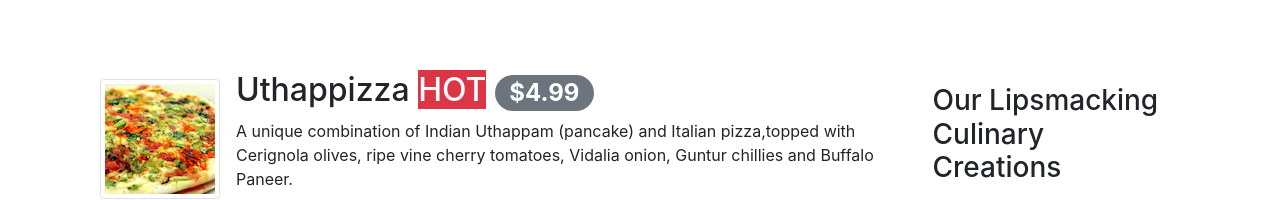
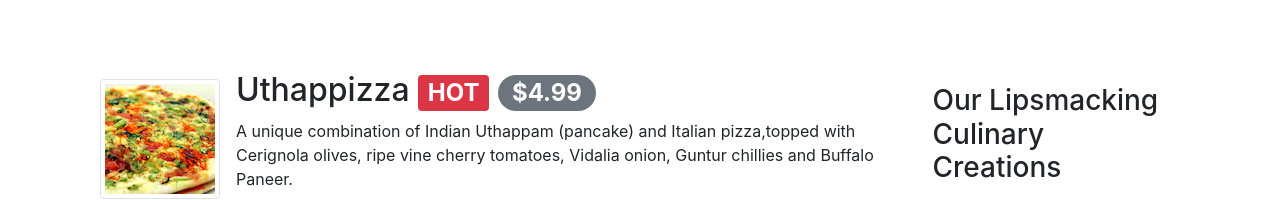
Before and after one commit to jramirez18/RistoranteConFusion, a plain HTML site: page index.html in a window 1280 px wide. Shown: the part 395-595 px from the top of the page. Drawn offline with nearby package versions, Linux system fonts and the light colour scheme.

Commit message:
Alerting users se modifico el Span

```diff
--- a/index.html
+++ b/index.html
@@ -78,7 +78,7 @@
                         <!--Esto ya estaba antes-->
                         <!--class="mt-0" margen de top 0-->
                         <!--Agregando BADGES en los nuevos span-->
-                        <h2 class="mt-0">Uthappizza <span class="badege badge-danger">HOT</span> <span
+                        <h2 class="mt-0">Uthappizza <span class="badge badge-danger">HOT</span> <span
                                 class="badge badge-pill badge-secondary">$4.99</span></h2>
                         <p class="d-none d-sm-block">A unique combination of Indian Uthappam (pancake) and Italian
                             pizza,topped with Cerignola olives, ripe vine cherry tomatoes, Vidalia onion, Guntur
```
